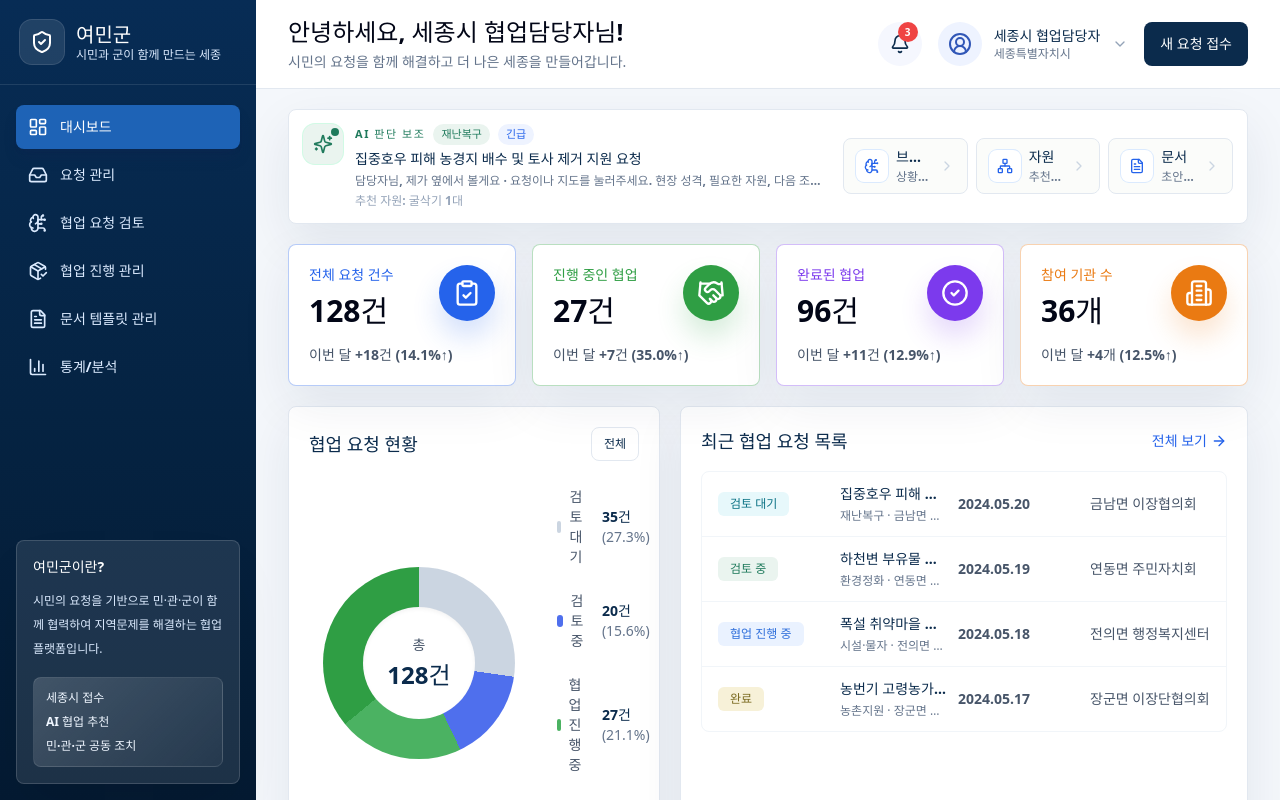
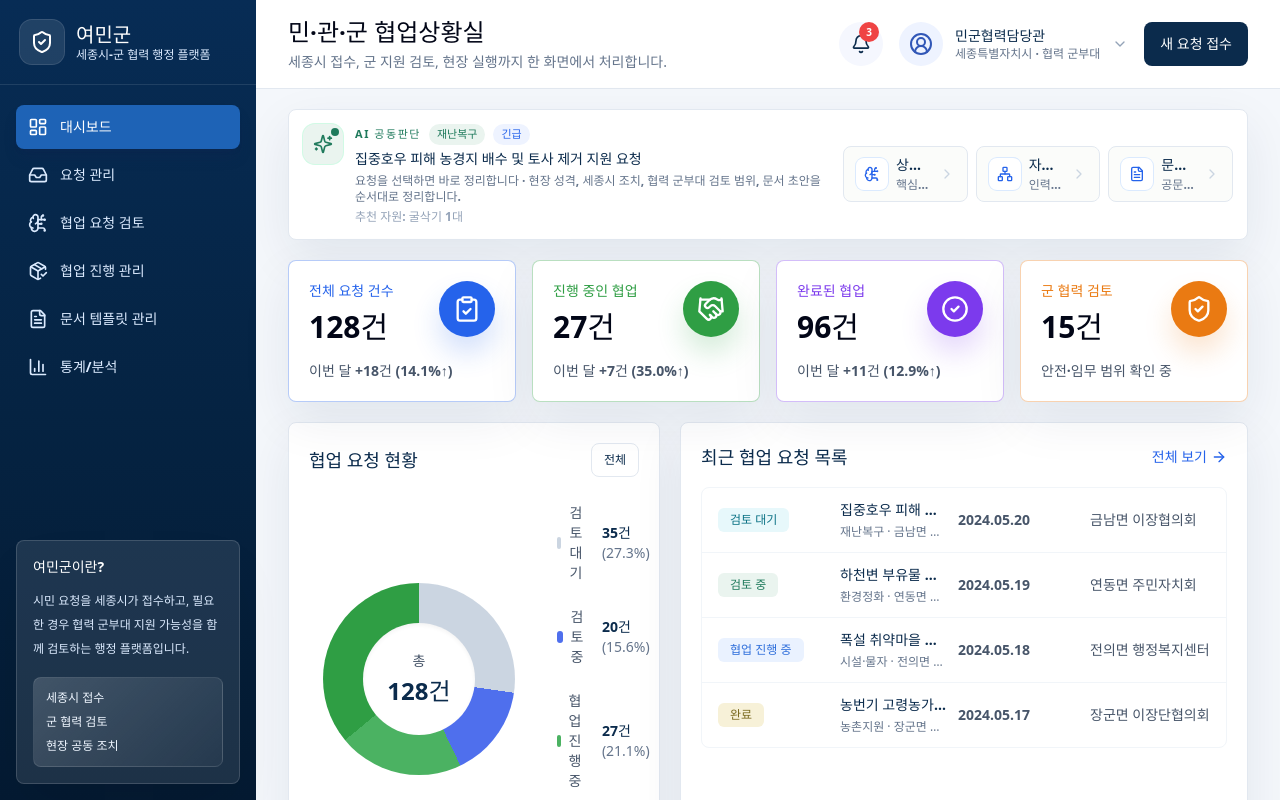
Before and after one commit to ROKA-The-32-Division-Ai-TF/Civil-Military-Partnership, a React (Vite) app: page / in a window 1280 px wide. Shown: the top 800 px of the page. Built offline with nearby package versions, Linux system fonts and the light colour scheme.

Commit message:
Restore Google map and refine collaboration UI

```diff
--- a/src/App.tsx
+++ b/src/App.tsx
@@ -2,7 +2,6 @@ import {
   ArrowRight,
   Bell,
   Bot,
-  Building2,
   ChevronDown,
   CheckCircle2,
   ClipboardCheck,
@@ -65,10 +64,10 @@ const stats = [
     color: '#7C3AED',
   },
   {
-    label: '참여 기관 수',
-    value: '36개',
-    caption: '이번 달 +4개 (12.5%↑)',
-    icon: Building2,
+    label: '군 협력 검토',
+    value: '15건',
+    caption: '안전·임무 범위 확인 중',
+    icon: ShieldCheck,
     color: '#EA7A12',
   },
 ];
@@ -98,8 +97,8 @@ const viewMeta: Record<string, { title: string; description: string }> = {
     description: '새 요청을 입력하거나 기존 요청을 검색합니다.',
   },
   analysis: {
-    title: 'AI 상황지도',
-    description: '선택 요청의 위치, 필요 자원, 군 협력 필요성을 확인합니다.',
+    title: '민군협력 상황지도',
+    description: '선택 요청의 위치, 필요 자원, 군 지원 검토 범위를 확인합니다.',
   },
   resources: {
     title: '자원 요청',
@@ -347,9 +346,9 @@ function App() {
     Record<string, Record<string, boolean>>
   >({});
   const [aiCompanion, setAiCompanion] = useState<AICompanionMessage>({
-    title: '담당자님, 제가 옆에서 볼게요',
+    title: '요청을 선택하면 바로 정리합니다',
     body:
-      '요청이나 지도를 눌러주세요. 현장 성격, 필요한 자원, 다음 조치를 짧게 정리해드릴게요.',
+      '현장 성격, 세종시 조치, 협력 군부대 검토 범위, 문서 초안을 순서대로 정리합니다.',
     chips: ['요청 확인', '자원 추천', '문서 준비'],
   });
 
@@ -361,8 +360,8 @@ function App() {
     (request: CollaborationRequest, source = '요청 선택') => {
       triggerAI({
         title: `${source}: ${request.category}`,
-        body: `네, ${request.location} 현장입니다. "${request.title}"은 세종시가 상황을 정리하고 협력 군부대 지원 범위를 확인하면 빠르게 움직일 수 있어요.`,
-        chips: [request.priority, request.category, '협업 매칭'],
+        body: `${request.location} 현장입니다. 세종시는 통제와 행정 조정을 맡고, 협력 군부대는 인력·장비 지원 가능 범위를 검토하면 됩니다.`,
+        chips: [request.priority, request.category, '군 협력 검토'],
       });
     },
     [triggerAI],
@@ -392,16 +391,16 @@ function App() {
     const generatedCount = Math.max(0, requests.length - collaborationRequests.length);
 
     return stats.map((stat) => {
-      if (stat.label === '진행 중 협업') {
-        return { ...stat, value: `${12 + generatedCount}건` };
+      if (stat.label === '전체 요청 건수') {
+        return { ...stat, value: `${128 + generatedCount}건` };
       }
 
-      if (stat.label === '지원 가능 자원') {
-        return { ...stat, value: `${156 + generatedCount * 3}건` };
+      if (stat.label === '진행 중인 협업') {
+        return { ...stat, value: `${27 + generatedCount}건` };
       }
 
-      if (stat.label === 'AI 추천 완료') {
-        return { ...stat, value: `${9 + generatedCount}건` };
+      if (stat.label === '군 협력 검토') {
+        return { ...stat, value: `${15 + generatedCount}건` };
       }
 
       return stat;
@@ -479,7 +478,7 @@ function App() {
       setDocumentOpen(true);
       triggerAI({
         title: '문서 초안을 열었습니다',
-        body: '협조공문, 지원계획서, 결과보고서 흐름으로 정리했습니다. 발표 때는 탭을 넘기며 자동 작성 느낌을 보여주면 좋습니다.',
+        body: '협조공문, 지원계획서, 결과보고서 순서로 정리했습니다. 필요한 문서를 선택해 검토하면 됩니다.',
         chips: ['공문', '계획서', '보고서'],
         tone: 'success',
       });
@@ -556,7 +555,7 @@ function App() {
     [selectedRequest.title, selectedRequest.id, triggerAI],
   );
 
-  const resetDemo = () => {
+  const resetWorkspace = () => {
     setRequests(collaborationRequests);
     setRecommendations(resourceRecommendations);
     setSelectedRequestId(collaborationRequests[0].id);
@@ -1029,7 +1028,7 @@ function App() {
           </p>
           <button
             type="button"
-            onClick={resetDemo}
+            onClick={resetWorkspace}
             className="mt-4 rounded-lg bg-civicNavy px-4 py-2.5 text-sm font-bold text-white transition hover:bg-[#12395F]"
           >
             화면 초기화
@@ -1068,10 +1067,10 @@ function App() {
             <div className="flex flex-col gap-4 lg:flex-row lg:items-center lg:justify-between">
               <div>
                 <h1 className="text-2xl font-black text-slate-950">
-                  안녕하세요, 세종시 협업담당자님!
+                  민·관·군 협업상황실
                 </h1>
                 <p className="mt-1 text-sm font-medium text-slate-500">
-                  시민의 요청을 함께 해결하고 더 나은 세종을 만들어갑니다.
+                  세종시 접수, 군 지원 검토, 현장 실행까지 한 화면에서 처리합니다.
                 </p>
               </div>
 
@@ -1093,7 +1092,7 @@ function App() {
                     setActiveMenu('settings');
                     triggerAI({
                       title: '운용자 화면 설정',
-                      body: '세종시 공무원 관점과 민군작전장교 관점을 바꿔볼 수 있어요. 역할에 맞춰 봐야 할 항목만 앞에 두겠습니다.',
+                      body: '세종시 공무원 관점과 민군작전장교 관점을 바꿔볼 수 있습니다. 역할별로 먼저 봐야 할 항목을 정리합니다.',
                       chips: ['운용자 관점', '업무 설정', '화면 전환'],
                     });
                   }}
@@ -1103,8 +1102,10 @@ function App() {
                     <CircleUserRound className="h-6 w-6" aria-hidden="true" />
                   </div>
                   <div>
-                    <p className="text-sm font-black text-civicNavy">세종시 협업담당자</p>
-                    <p className="text-xs font-semibold text-slate-500">세종특별자치시</p>
+                    <p className="text-sm font-black text-civicNavy">민군협력담당관</p>
+                    <p className="text-xs font-semibold text-slate-500">
+                      세종특별자치시 · 협력 군부대
+                    </p>
                   </div>
                   <ChevronDown className="h-4 w-4 text-slate-400" />
                 </button>
--- a/src/components/AICommandBar.tsx
+++ b/src/components/AICommandBar.tsx
@@ -20,20 +20,20 @@ interface AICommandBarProps {
 const commandItems = [
   {
     id: 'brief',
-    label: '브리핑',
-    detail: '상황 확인',
+    label: '상황 브리핑',
+    detail: '핵심 판단',
     icon: BrainCircuit,
   },
   {
     id: 'resources',
-    label: '자원',
-    detail: '추천 보기',
+    label: '자원 검토',
+    detail: '인력·장비',
     icon: Network,
   },
   {
     id: 'document',
-    label: '문서',
-    detail: '초안 열기',
+    label: '문서 작성',
+    detail: '공문 초안',
     icon: FileText,
   },
 ] as const;
@@ -57,7 +57,7 @@ export function AICommandBar({
           <div className="min-w-0">
             <div className="flex flex-wrap items-center gap-2">
               <p className="text-[11px] font-black uppercase tracking-[0.14em] text-publicGreen">
-                AI 판단 보조
+                AI 공동판단
               </p>
               <span className="rounded-full bg-[#EAF4EF] px-2 py-0.5 text-[11px] font-black text-publicGreen">
                 {request.category}
@@ -69,7 +69,15 @@ export function AICommandBar({
             <h2 className="mt-1 truncate text-sm font-black text-civicNavy">
               {request.title}
             </h2>
-            <p className="mt-1 truncate text-xs font-semibold text-slate-500">
+            <p
+              className="mt-1 min-h-[32px] text-xs font-semibold leading-4 text-slate-500"
+              style={{
+                display: '-webkit-box',
+                WebkitBoxOrient: 'vertical',
+                WebkitLineClamp: 2,
+                overflow: 'hidden',
+              }}
+            >
               {message.title} · {message.body}
             </p>
             <p className="mt-1 truncate text-xs font-semibold text-slate-400">
--- a/src/components/AIOperationPanel.tsx
+++ b/src/components/AIOperationPanel.tsx
@@ -73,7 +73,7 @@ export function AIOperationPanel({ request, onExplain }: AIOperationPanelProps)
             </p>
           </div>
           <span className="rounded-full bg-white px-3 py-1 text-xs font-bold text-publicGreen ring-1 ring-emerald-100">
-            가동중
+            가동 중
           </span>
         </div>
         <div className="mt-4 h-2 overflow-hidden rounded-full bg-slate-100">
--- a/src/components/AnalysisPanel.tsx
+++ b/src/components/AnalysisPanel.tsx
@@ -40,7 +40,7 @@ export function AnalysisPanel({ request, onOpenDocument }: AnalysisPanelProps) {
       <div className="flex items-start justify-between gap-4 border-b border-slate-100 pb-4">
         <div>
           <p className="text-xs font-semibold uppercase tracking-[0.16em] text-publicGreen">
-            AI 판단 보조
+            AI 공동판단
           </p>
           <h2 className="mt-2 text-lg font-bold leading-snug text-civicNavy">
             {request.title}
--- a/src/components/Sidebar.tsx
+++ b/src/components/Sidebar.tsx
@@ -38,7 +38,7 @@ export function Sidebar({ activeMenu, onMenuSelect }: SidebarProps) {
           </div>
           <div>
             <p className="text-xl font-black leading-tight tracking-normal">여민군</p>
-            <p className="text-xs font-semibold text-blue-100">시민과 군이 함께 만드는 세종</p>
+            <p className="text-xs font-semibold text-blue-100">세종시-군 협력 행정 플랫폼</p>
           </div>
         </div>
       </div>
@@ -70,12 +70,12 @@ export function Sidebar({ activeMenu, onMenuSelect }: SidebarProps) {
         <div className="rounded-lg border border-white/15 bg-white/10 p-4 shadow-2xl shadow-black/10">
           <p className="text-sm font-black text-white">여민군이란?</p>
           <p className="mt-3 text-xs leading-6 text-blue-100">
-            시민의 요청을 기반으로 민·관·군이 함께 협력하여 지역문제를 해결하는 협업 플랫폼입니다.
+            시민 요청을 세종시가 접수하고, 필요한 경우 협력 군부대 지원 가능성을 함께 검토하는 행정 플랫폼입니다.
           </p>
           <div className="mt-4 grid gap-2 rounded-lg border border-white/10 bg-[linear-gradient(135deg,rgba(255,255,255,0.16),rgba(255,255,255,0.04))] p-3 text-xs font-bold text-blue-50">
             <span>세종시 접수</span>
-            <span>AI 협업 추천</span>
-            <span>민·관·군 공동 조치</span>
+            <span>군 협력 검토</span>
+            <span>현장 공동 조치</span>
           </div>
         </div>
       </div>
```
Also changed, not shown: src/components/MapBoard.tsx (+79 -89 lines).
